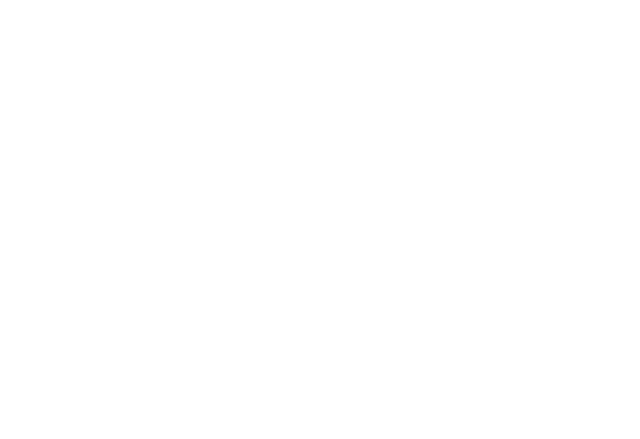
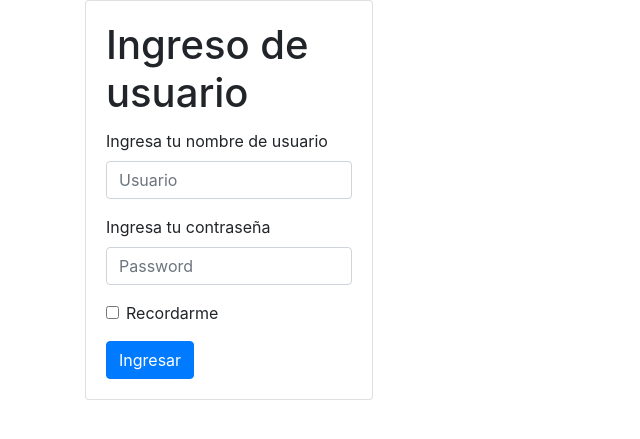
Before and after one commit to PoleronNegro/Clinica, a Django app: page /login/ in a window 1280 px wide. Before the commit the part shown is empty. Shown: the top 439 px of the page, without its empty margins (0-640 px from the left). Run offline with Django 3.2, Linux system fonts and the light colour scheme; some libraries are stand-ins or nearby versions.

Commit message:
El profe me retaxd

```diff
--- a/Clinica/settings.py
+++ b/Clinica/settings.py
@@ -86,7 +86,7 @@ DATABASES = {
         'NAME': 'aquiles_salvo',
         'USER': 'root',
         'PASSWORD': '',
-        'HOST': '127.0.0.1',
+        'HOST': '127.0.0.1', # cambiar despues por 127.0.0.1
         'PORT': '3306',
     }
 }
--- a/Personas/templates/personas/Login/vista_login.html
+++ b/Personas/templates/personas/Login/vista_login.html
@@ -5,5 +5,25 @@
 {% endblock titulo %}
 
 {% block body %}
-
+    <div class="container"></div>
+    <div class="card" style="width: 18rem;">
+        <div class="card-body">
+            <h1 class="card-title">Ingreso de usuario</h1>
+            <form>
+                <div class="form-group">
+                  <label for="user">Ingresa tu nombre de usuario</label>
+                  <input type="name" class="form-control" id="user" placeholder="Usuario">
+                </div>
+                <div class="form-group">
+                  <label for="pass">Ingresa tu contraseña</label>
+                  <input type="password" class="form-control" id="pass" placeholder="Password">
+                </div>
+                <div class="form-group form-check">
+                  <input type="checkbox" class="form-check-input" id="recordar">
+                  <label class="form-check-label" for="recordar">Recordarme</label>
+                </div>
+                <button type="submit" class="btn btn-primary">Ingresar</button>
+              </form>
+        </div>
+    </div>
 {% endblock body %}
```
